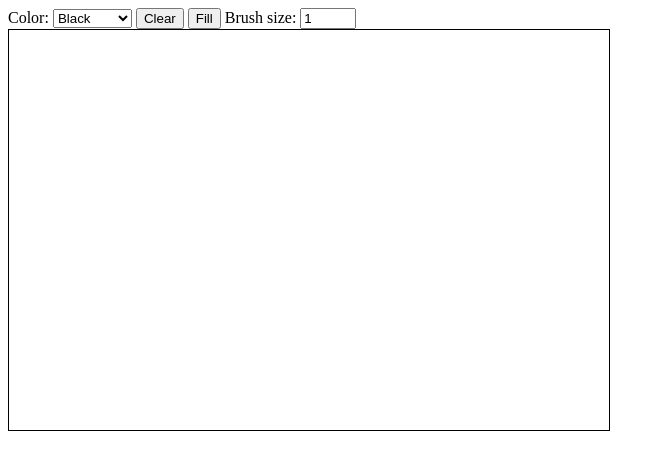
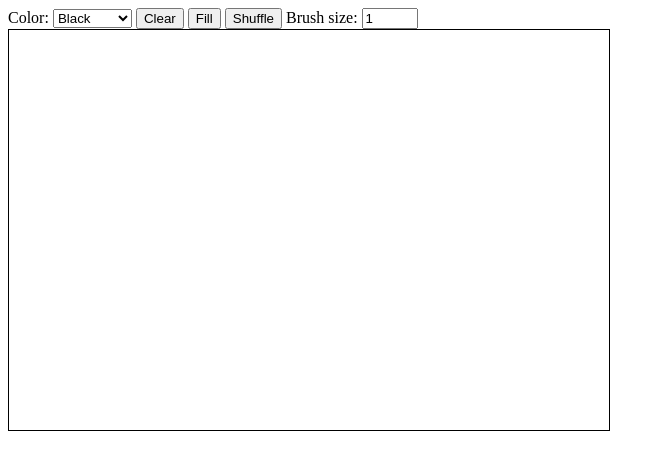
Before and after one commit to felixalbrigtsen/kokebok_dcst1003, a plain HTML site: page js-ov7/index.html in a window 1280 px wide. Shown: the whole page, without its empty margins (0-665 px from the left). Drawn offline with Linux system fonts and the light colour scheme.

Commit message:
finished ov7

```diff
--- a/js-ov7/index.html
+++ b/js-ov7/index.html
@@ -22,6 +22,7 @@
       </select>
       <button id="btn_clear">Clear</button>
       <button id="btn_fill">Fill</button>
+      <button id="btn_shuffle">Shuffle</button>
       Brush size:
       <input type="number" value=1 min=1 max=10 step=1 id="sel_size">
     </div>
```
